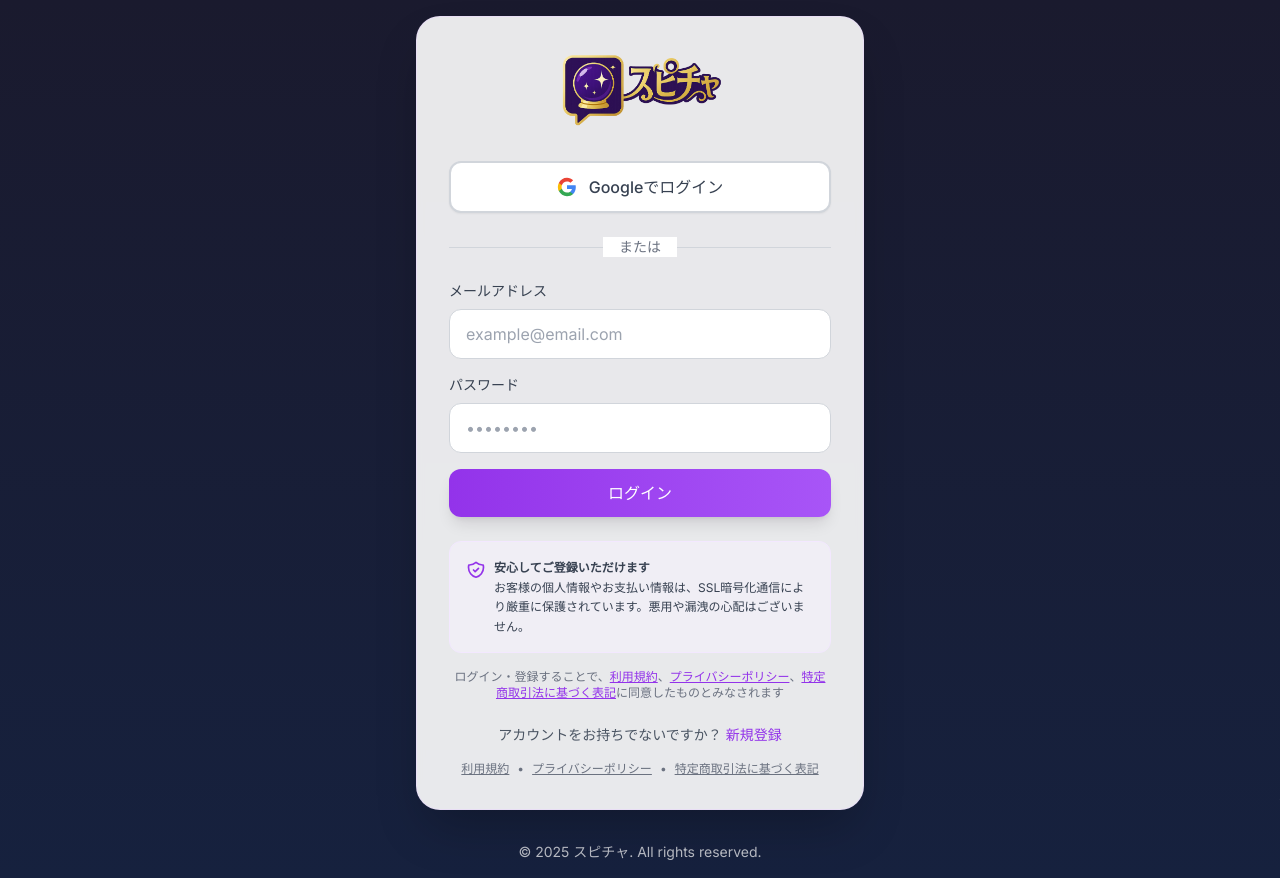
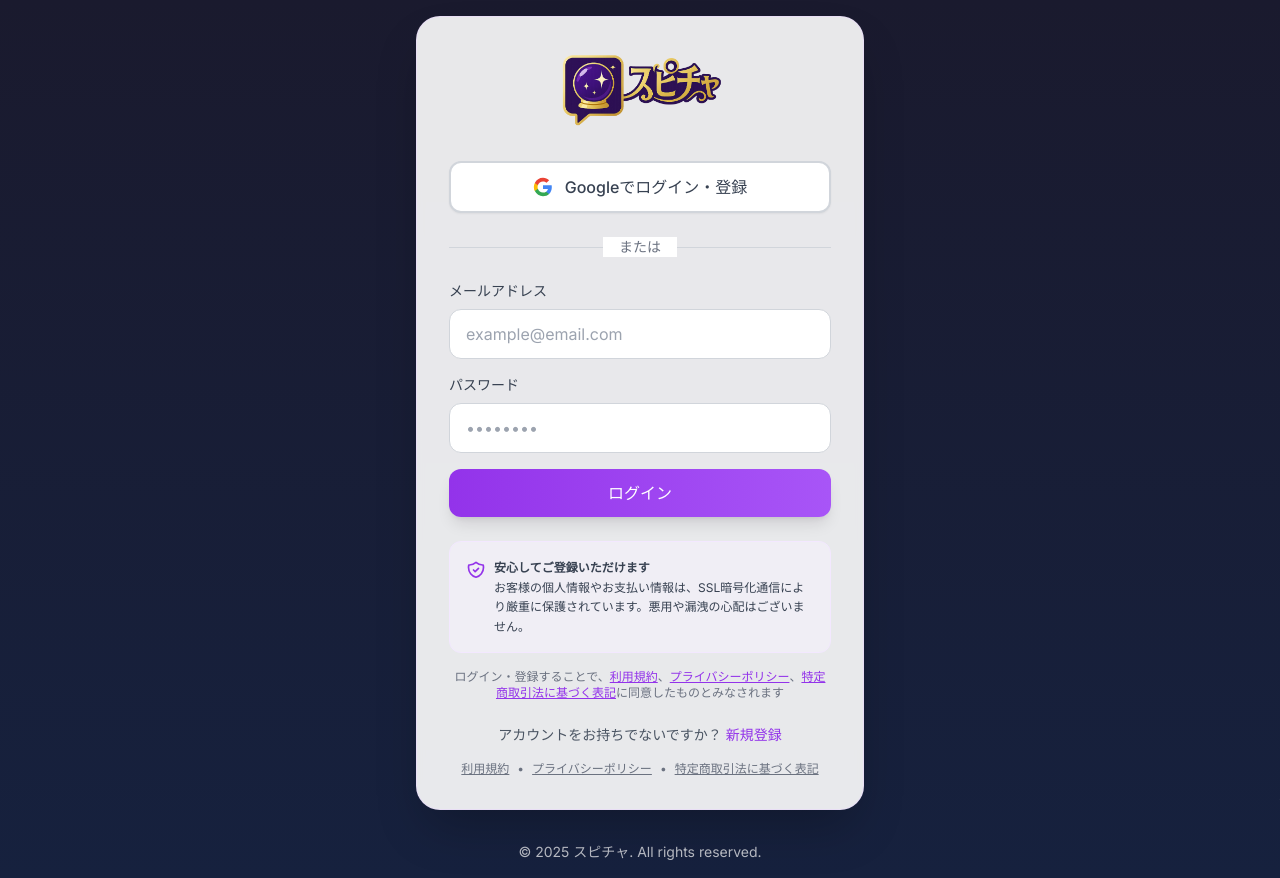
Before and after one commit to elmo3159/SpiritualChat, a Next.js app: page /login in a window 1280 px wide. Built offline with nearby package versions, Linux system fonts and the light colour scheme; no server answers.

Commit message:
feat: ログインページのGoogleボタンテキストを「Googleでログイン・登録」に変更

```diff
--- a/app/login/page.tsx
+++ b/app/login/page.tsx
@@ -107,7 +107,7 @@
                 d="M12 5.38c1.62 0 3.06.56 4.21 1.64l3.15-3.15C17.45 2.09 14.97 1 12 1 7.7 1 3.99 3.47 2.18 7.07l3.66 2.84c.87-2.6 3.3-4.53 6.16-4.53z"
               />
             </svg>
-            Googleでログイン
+            Googleでログイン・登録
           </button>
 
           {/* Divider */}
```
